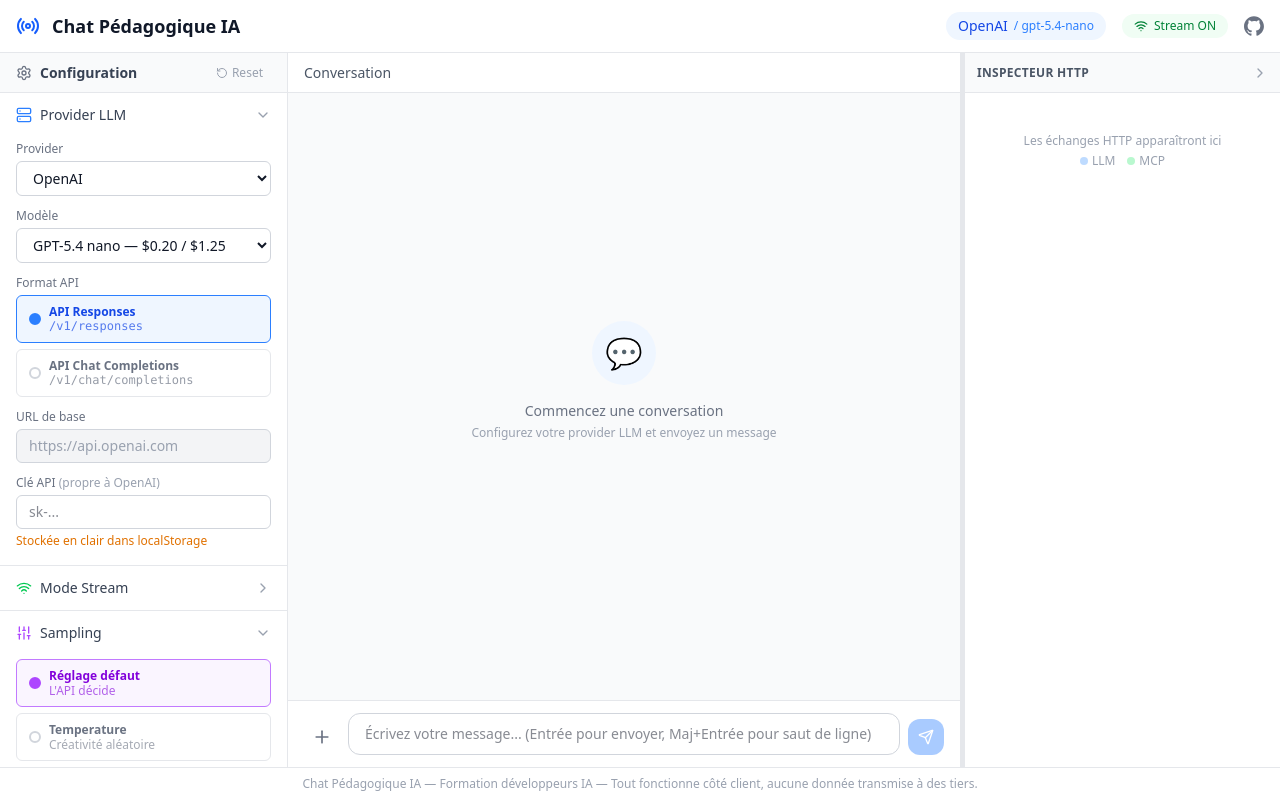
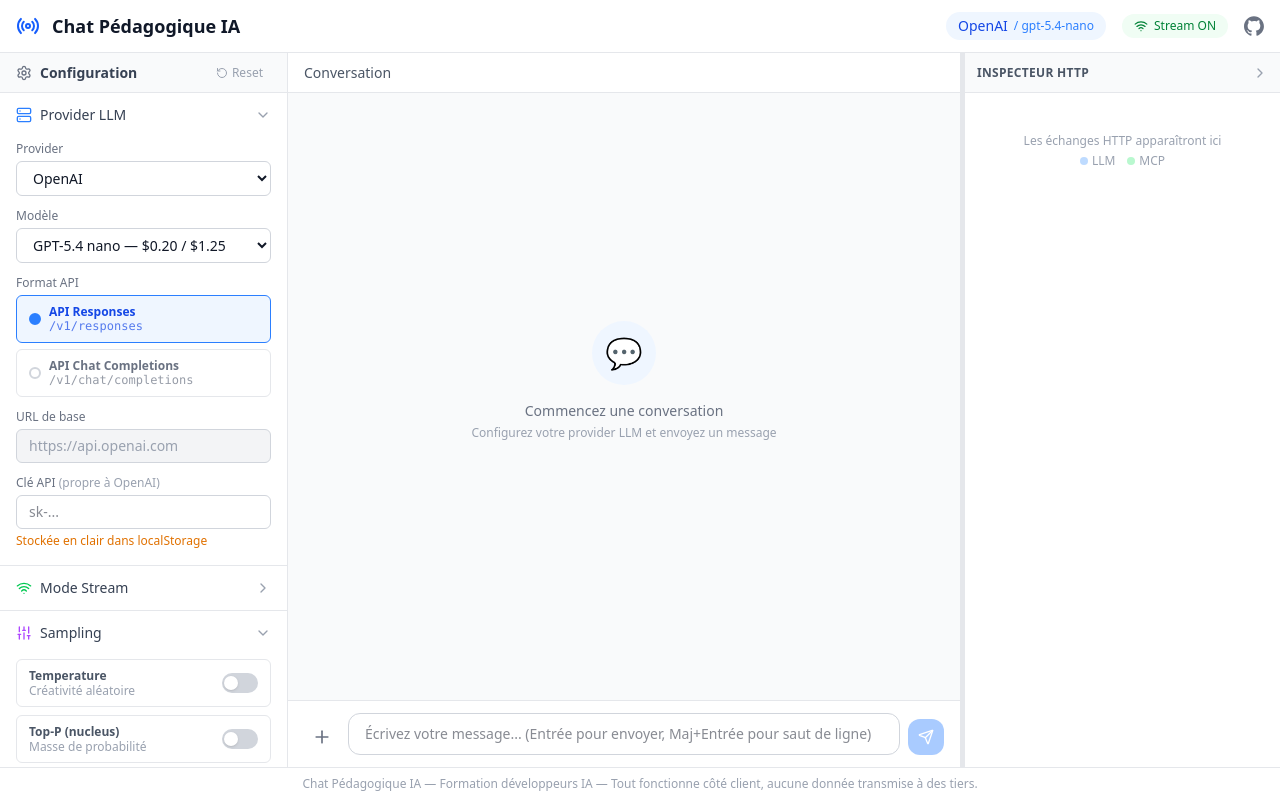
Before and after one commit to jlg-formation/chat-llm, a React (Vite) app: page / in a window 1280 px wide. Both pictures are taken after a click on the button "Sampling". Built offline with nearby package versions, Linux system fonts and the light colour scheme.

Commit message:
feat: sampling — temperature et top_p indépendants (toggle ON/OFF + slider)
Co-Authored-By: Claude Sonnet 4.6 <noreply@anthropic.com>

```diff
--- a/src/components/sidebar/SamplingSection.tsx
+++ b/src/components/sidebar/SamplingSection.tsx
@@ -1,93 +1,83 @@
 import { Sliders } from 'lucide-react'
 import { useConfig } from '../../store/configStore'
-import { type SamplingMode } from '../../types'
 import { Accordion } from './Accordion'
+
+interface SliderFieldProps {
+  label: string
+  hint: string
+  min: number
+  max: number
+  step: number
+  defaultValue: number
+  value: number | null
+  leftLabel: string
+  rightLabel: string
+  onChange: (v: number | null) => void
+}
+
+function SliderField({ label, hint, min, max, step, defaultValue, value, leftLabel, rightLabel, onChange }: SliderFieldProps) {
+  const enabled = value !== null
+  return (
+    <div className={`rounded-md border px-3 py-2 transition-colors ${enabled ? 'border-purple-300 bg-purple-50' : 'border-gray-200 bg-white'}`}>
+      <div className="flex items-center justify-between gap-2">
+        <div>
+          <div className={`text-xs font-semibold leading-tight ${enabled ? 'text-purple-700' : 'text-gray-600'}`}>{label}</div>
+          <div className="text-xs text-gray-400 leading-tight">{hint}</div>
+        </div>
+        <button
+          onClick={() => onChange(enabled ? null : defaultValue)}
+          className={`relative shrink-0 inline-flex h-5 w-9 items-center rounded-full transition-colors ${enabled ? 'bg-purple-500' : 'bg-gray-300'}`}
+          title={enabled ? 'Désactiver' : 'Activer'}
+        >
+          <span className={`absolute h-3.5 w-3.5 rounded-full bg-white shadow transition-transform ${enabled ? 'translate-x-4.5' : 'translate-x-0.5'}`} />
+        </button>
+      </div>
+      {enabled && (
+        <div className="mt-2">
+          <div className="flex justify-between text-xs text-gray-500 mb-1">
+            <span>{label}</span>
+            <span className="font-mono font-semibold text-purple-700">{value!.toFixed(2)}</span>
+          </div>
+          <input
+            type="range" min={min} max={max} step={step}
+            value={value!}
+            onChange={e => onChange(parseFloat(e.target.value))}
+            className="w-full accent-purple-500"
+          />
+          <div className="flex justify-between text-xs text-gray-300 mt-0.5">
+            <span>{leftLabel}</span>
+            <span>{rightLabel}</span>
+          </div>
+        </div>
+      )}
+    </div>
+  )
+}
 
 export function SamplingSection() {
   const [config, update] = useConfig()
   const { llm } = config
 
-  function setMode(mode: SamplingMode) {
-    update({ llm: { ...llm, samplingMode: mode } })
-  }
-
   return (
     <Accordion title="Sampling" icon={<Sliders className="w-4 h-4 text-purple-500" />}>
-      <div className="space-y-4">
+      <div className="space-y-2">
+        <SliderField
+          label="Temperature"
+          hint="Créativité aléatoire"
+          min={0} max={2} step={0.01} defaultValue={1}
+          leftLabel="0 — déterministe" rightLabel="2 — aléatoire"
+          value={llm.temperature}
+          onChange={v => update({ llm: { ...llm, temperature: v } })}
+        />
+        <SliderField
+          label="Top-P (nucleus)"
+          hint="Masse de probabilité"
+          min={0} max={1} step={0.01} defaultValue={0.9}
+          leftLabel="0 — concentré" rightLabel="1 — tous les tokens"
+          value={llm.topP}
+          onChange={v => update({ llm: { ...llm, topP: v } })}
+        />
 
-        {/* Temperature XOR Top-P */}
-        <div>
-          <div className="flex flex-col gap-1.5">
-            {([
-              { mode: 'default'     as SamplingMode, label: 'Réglage défaut', hint: 'L\'API décide' },
-              { mode: 'temperature' as SamplingMode, label: 'Temperature',    hint: 'Créativité aléatoire' },
-              { mode: 'top_p'       as SamplingMode, label: 'Top-P (nucleus)', hint: 'Filtrage par masse de probabilité' },
-            ]).map(({ mode, label, hint }) => {
-              const active = llm.samplingMode === mode
-              return (
-                <button
-                  key={mode}
-                  onClick={() => setMode(mode)}
-                  className={`w-full text-left px-3 py-2 rounded-md border transition-colors ${
-                    active
-                      ? 'bg-purple-50 border-purple-400 text-purple-700'
-                      : 'bg-white border-gray-200 text-gray-500 hover:border-purple-300 hover:text-gray-700'
-                  }`}
-                >
-                  <div className="flex items-center gap-2">
-                    <span className={`w-3 h-3 rounded-full border-2 shrink-0 ${
-                      active ? 'border-purple-500 bg-purple-500' : 'border-gray-300'
-                    }`} />
-                    <div>
-                      <div className="text-xs font-semibold leading-tight">{label}</div>
-                      <div className="text-xs opacity-60 leading-tight">{hint}</div>
-                    </div>
-                  </div>
-                </button>
-              )
-            })}
-          </div>
-
-          {/* Slider valeur active */}
-          {llm.samplingMode === 'temperature' && (
-            <div className="mt-3">
-              <div className="flex justify-between text-xs text-gray-500 mb-1">
-                <span>Temperature</span>
-                <span className="font-mono font-semibold text-purple-700">{llm.temperature.toFixed(2)}</span>
-              </div>
-              <input
-                type="range" min={0} max={2} step={0.01}
-                value={llm.temperature}
-                onChange={e => update({ llm: { ...llm, temperature: parseFloat(e.target.value) } })}
-                className="w-full accent-purple-500"
-              />
-              <div className="flex justify-between text-xs text-gray-300 mt-0.5">
-                <span>0 — déterministe</span>
-                <span>2 — aléatoire</span>
-              </div>
-            </div>
-          )}
-          {llm.samplingMode === 'top_p' && (
-            <div className="mt-3">
-              <div className="flex justify-between text-xs text-gray-500 mb-1">
-                <span>Top-P</span>
-                <span className="font-mono font-semibold text-purple-700">{llm.topP.toFixed(2)}</span>
-              </div>
-              <input
-                type="range" min={0} max={1} step={0.01}
-                value={llm.topP}
-                onChange={e => update({ llm: { ...llm, topP: parseFloat(e.target.value) } })}
-                className="w-full accent-purple-500"
-              />
-              <div className="flex justify-between text-xs text-gray-300 mt-0.5">
-                <span>0 — très concentré</span>
-                <span>1 — tous les tokens</span>
-              </div>
-            </div>
-          )}
-        </div>
-
-        {/* Max tokens */}
         <div>
           <label className="block text-xs text-gray-500 mb-1">
             Max tokens en sortie
@@ -106,7 +96,6 @@ export function SamplingSection() {
             className="w-full text-sm border border-gray-300 rounded-md px-3 py-1.5 focus:outline-none focus:ring-2 focus:ring-purple-400"
           />
         </div>
-
       </div>
     </Accordion>
   )
--- a/src/services/llm.ts
+++ b/src/services/llm.ts
@@ -159,8 +159,8 @@ function buildChatCompletionsBody(
     stream: config.streamEnabled,
   }
 
-  if ((config.llm.samplingMode ?? 'default') === 'temperature') body.temperature = config.llm.temperature ?? 1
-  else if (config.llm.samplingMode === 'top_p') body.top_p = config.llm.topP ?? 0.9
+  if (config.llm.temperature !== null) body.temperature = config.llm.temperature
+  if (config.llm.topP !== null) body.top_p = config.llm.topP
   if (config.llm.maxTokens !== null) body.max_tokens = config.llm.maxTokens
 
   const allTools = [
@@ -222,8 +222,8 @@ function buildOpenAIResponsesBody(
     stream: config.streamEnabled,
   }
 
-  if ((config.llm.samplingMode ?? 'default') === 'temperature') body.temperature = config.llm.temperature ?? 1
-  else if (config.llm.samplingMode === 'top_p') body.top_p = config.llm.topP ?? 0.9
+  if (config.llm.temperature !== null) body.temperature = config.llm.temperature
+  if (config.llm.topP !== null) body.top_p = config.llm.topP
   if (config.llm.maxTokens !== null) body.max_output_tokens = config.llm.maxTokens
 
   const allTools = [
--- a/src/types.ts
+++ b/src/types.ts
@@ -1,8 +1,6 @@
 export type Provider = 'openai' | 'ovh' | 'lmstudio' | 'ollama'
 
 export type ApiFormat = 'responses' | 'chat_completions'
-
-export type SamplingMode = 'default' | 'temperature' | 'top_p'
 
 export interface LLMConfig {
   provider: Provider
@@ -10,9 +8,8 @@ export interface LLMConfig {
   apiKeys: Record<Provider, string>
   model: string
   apiFormat: ApiFormat
-  samplingMode: SamplingMode
-  temperature: number
-  topP: number
+  temperature: number | null
+  topP: number | null
   maxTokens: number | null
 }
 
@@ -91,9 +88,8 @@ export const DEFAULT_CONFIG: AppConfig = {
     apiKeys: { openai: '', ovh: '', lmstudio: '', ollama: '' },
     model: 'gpt-5.4-nano',
     apiFormat: 'responses',
-    samplingMode: 'default',
-    temperature: 1,
-    topP: 0.9,
+    temperature: null,
+    topP: null,
     maxTokens: null,
   },
   streamEnabled: true,
```
